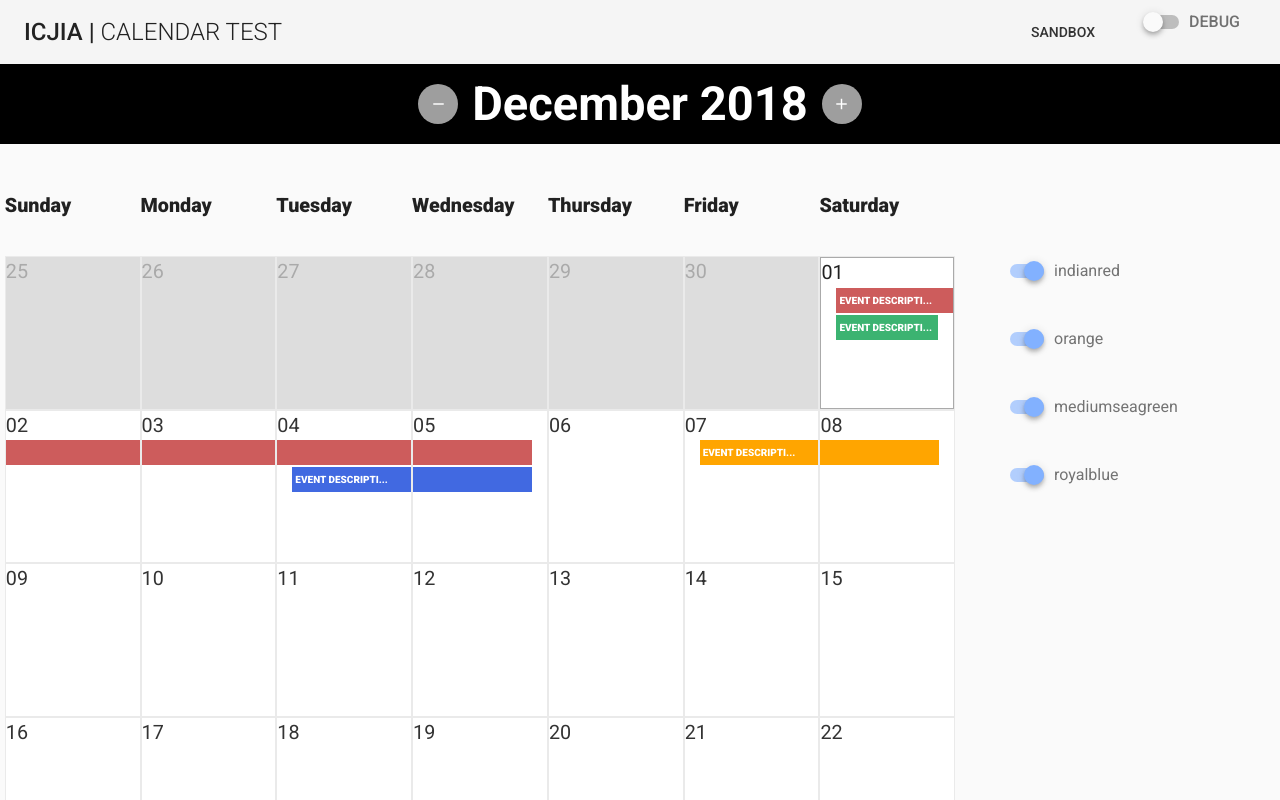
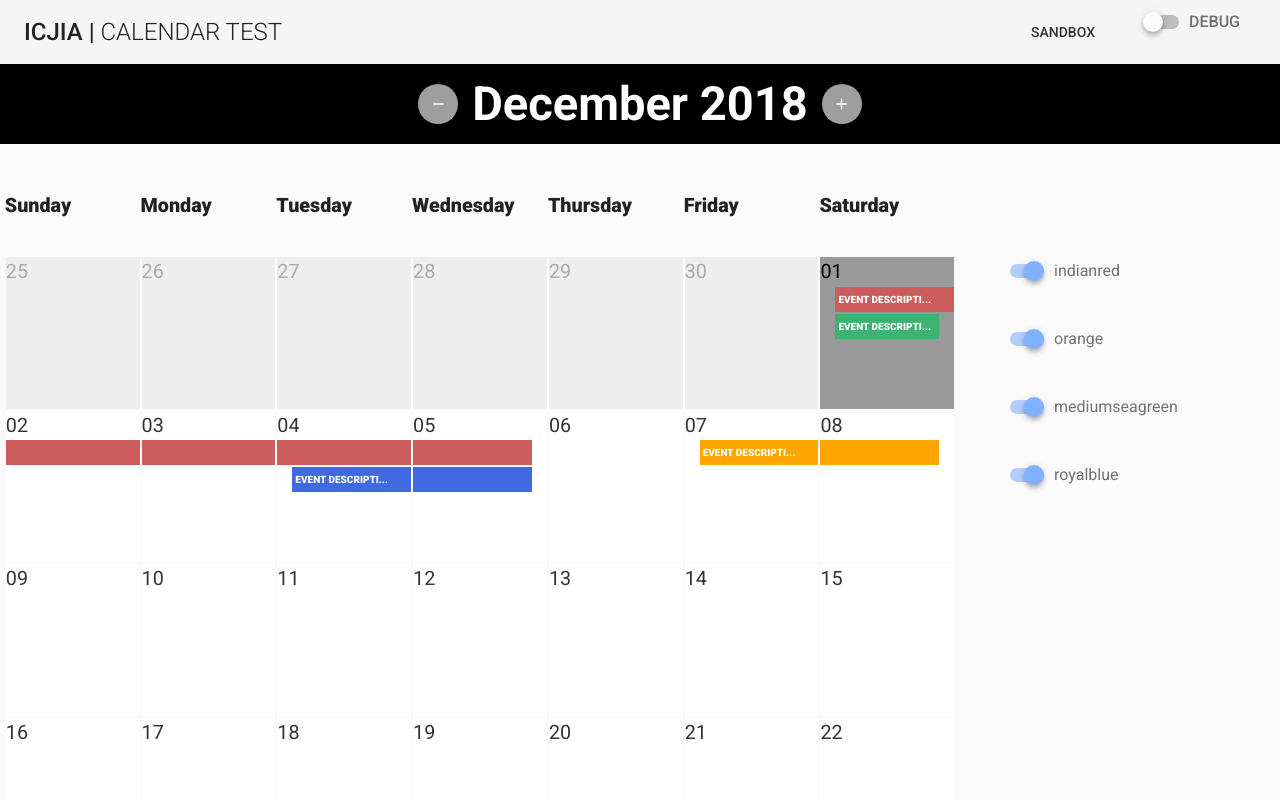
Before and after one commit to ICJIA/icjia-calendar, a Vue app: page / in a window 1280 px wide. Shown: the top 800 px of the page. Built offline with nearby package versions, Linux system fonts and the light colour scheme.

Commit message:
feat: add hover to calendar square

```diff
--- a/src/components/Calendar.vue
+++ b/src/components/Calendar.vue
@@ -166,15 +166,13 @@ export default {
       dayObj.year = moment(dayObj.fullDate).format("YYYY");
 
       if (dayObj.month - 1 === this.currentMonth - 1) {
-        backgroundStyle =
-          "background-color: #fff !important; width: 100%; color: #333 !important;";
+        backgroundStyle = "background-color: #fff ; width: 100%; color: #333 ;";
       } else {
-        backgroundStyle =
-          "background-color: #ddd !important; width: 100%; color: #aaa !important";
+        backgroundStyle = "background-color: #eee ; width: 100%; color: #aaa ";
       }
 
       if (moment().dayOfYear() === dayObj.dayOfYear) {
-        backgroundStyle = "border: 1px solid #aaa; width: 100%";
+        backgroundStyle = "background-color: #999; width: 100%; color: #000 ";
       }
 
       let dayEvents = "";
@@ -209,7 +207,7 @@ export default {
               html +
               `<div style="font-size: 12px; background: ${
                 x.color
-              }; color: #fff; margin-bottom: 2px; font-size: 10px; padding: 5px 3px; font-weight: 900; text-transform: uppercase; margin-left: ${marginLeft};margin-right: ${marginRight};" >${text}</div>`;
+              }; color: #fff; margin-bottom: 2px; font-size: 10px; padding: 5px 3px; font-weight: 900; text-transform: uppercase; margin-left: ${marginLeft};margin-right: ${marginRight};" class="event">${text}</div>`;
           }
         });
       }
@@ -312,10 +310,15 @@ ul.weekdays li {
 }
 
 ul.day-grid li {
-  background-color: #fff;
-  border: 1px solid #eaeaea;
+  /* background-color: #fff;
+  border: 1px solid #eaeaea; */
   height: 12vw;
   max-height: 200px;
+  padding: 1px;
+}
+
+ul.day-grid li:hover {
+  border: 1px solid #777;
 }
 
 ul.weekdays abbr[title] {
```
